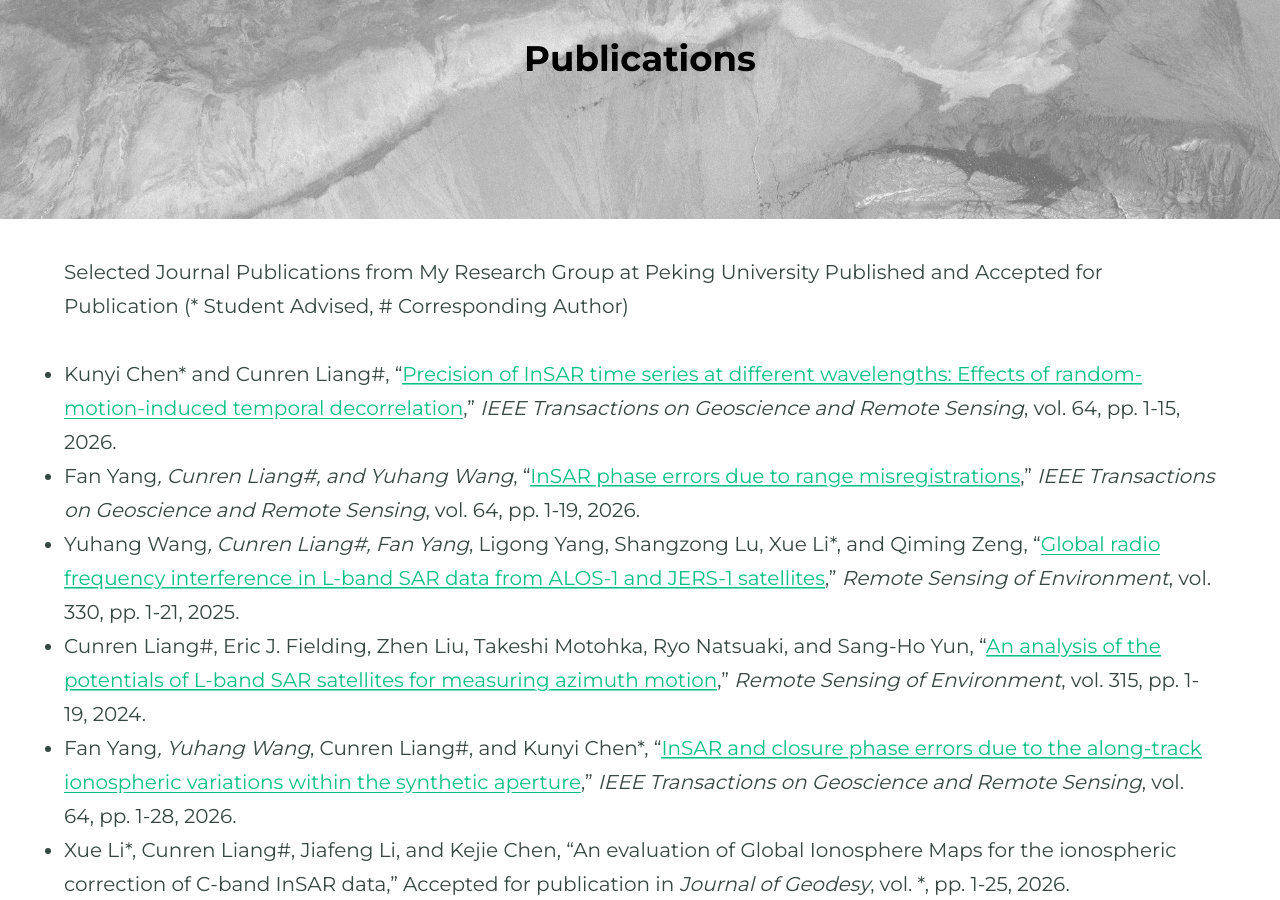
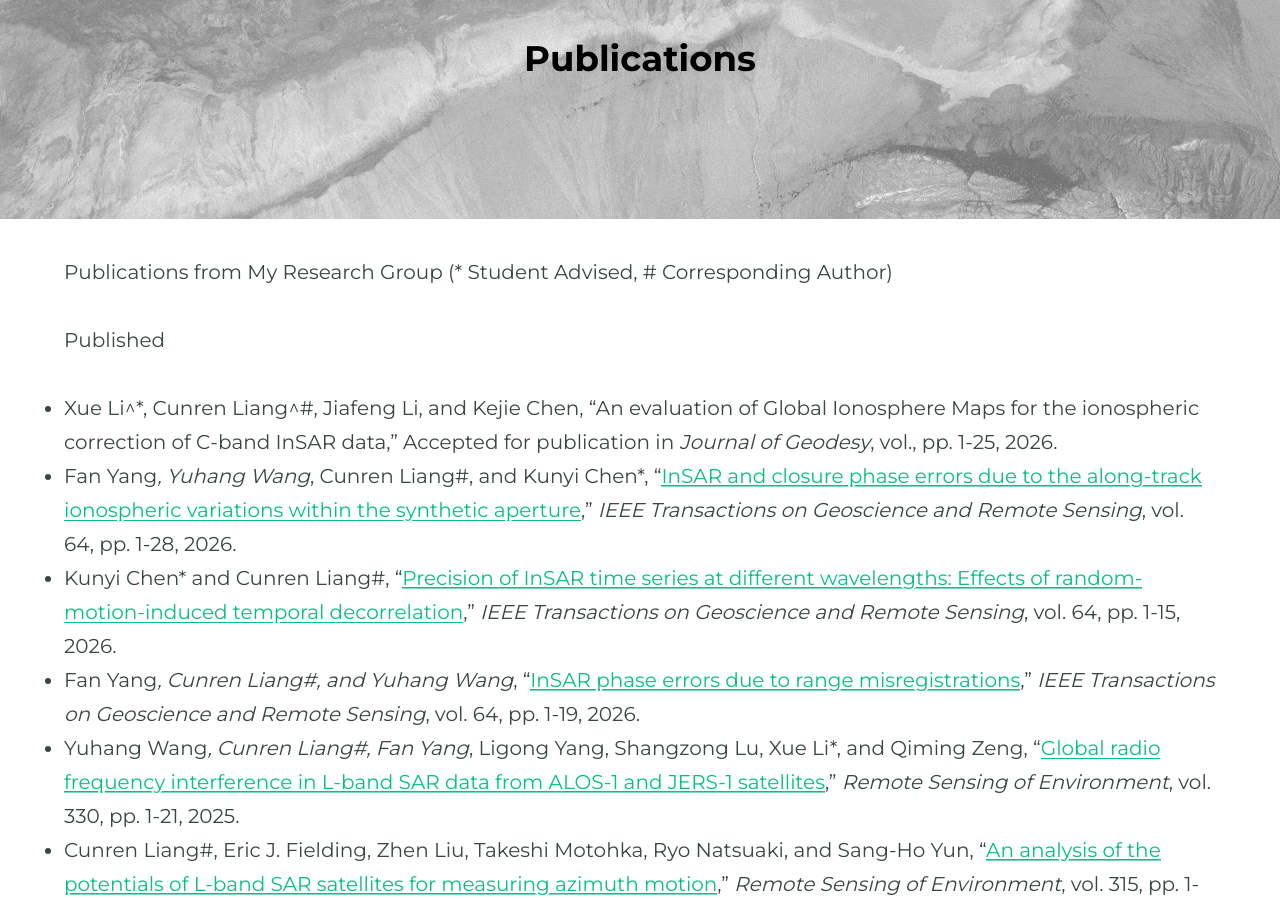
Before and after one commit to CunrenLiang/cunrenliang.github.io, a Jekyll site: the page built from publications.md, in a window 1280 px wide and 900 px high, scrolled down 205 px. Built offline with Jekyll 4.4.1, drawn with Linux system fonts in a browser that asks for light colours; some web fonts are replaced; part of the change alters nothing that is shown; some of the changed text lies outside the part shown.

Commit message:
Add files via upload

```diff
--- a/publications.md
+++ b/publications.md
@@ -5,17 +5,29 @@ feature_text: |
 feature_image: "../assets/images/tibet/tibet_s1_a41_210504-210516_4.jpg"
 ---
 
-Selected Journal Publications from My Research Group at Peking University
-Published and Accepted for Publication (* Student Advised, # Corresponding Author)
+Publications from My Research Group (* Student Advised, # Corresponding Author)
+
+Published
+* Xue Li^*, Cunren Liang^#, Jiafeng Li, and Kejie Chen, "An evaluation of Global Ionosphere Maps for the ionospheric correction of C-band InSAR data," Accepted for publication in _Journal of Geodesy_, vol., pp. 1-25, 2026.
+
+* Fan Yang*, Yuhang Wang*, Cunren Liang#, and Kunyi Chen*, "[InSAR and closure phase errors due to the along-track ionospheric variations within the synthetic aperture](https://doi.org/10.1109/TGRS.2026.3721702)," _IEEE Transactions on Geoscience and Remote Sensing_, vol. 64, pp. 1-28, 2026.
+
 * Kunyi Chen* and Cunren Liang#, "[Precision of InSAR time series at different wavelengths: Effects of random-motion-induced temporal decorrelation](https://doi.org/10.1109/TGRS.2026.3706530)," _IEEE Transactions on Geoscience and Remote Sensing_, vol. 64, pp. 1-15, 2026.
+
 * Fan Yang*, Cunren Liang#, and Yuhang Wang*, "[InSAR phase errors due to range misregistrations](https://doi.org/10.1109/TGRS.2026.3664181),” _IEEE Transactions on Geoscience and Remote Sensing_, vol. 64, pp. 1-19, 2026.
+
 * Yuhang Wang*, Cunren Liang#, Fan Yang*, Ligong Yang, Shangzong Lu, Xue Li*, and Qiming Zeng, "[Global radio frequency interference in L-band SAR data from ALOS-1 and JERS-1 satellites](https://doi.org/10.1016/j.rse.2025.114955)," _Remote Sensing of Environment_, vol. 330, pp. 1-21, 2025.
+
 * Cunren Liang#, Eric J. Fielding, Zhen Liu, Takeshi Motohka, Ryo Natsuaki, and Sang-Ho Yun, "[An analysis of the potentials of L-band SAR satellites for measuring azimuth motion](https://doi.org/10.1016/j.rse.2024.114426)," _Remote Sensing of Environment_, vol. 315, pp. 1-19, 2024.
-* Fan Yang*, Yuhang Wang*, Cunren Liang#, and Kunyi Chen*, "[InSAR and closure phase errors due to the along-track ionospheric variations within the synthetic aperture](https://doi.org/10.1109/TGRS.2026.3721702)," _IEEE Transactions on Geoscience and Remote Sensing_, vol. 64, pp. 1-28, 2026.
-* Xue Li*, Cunren Liang#, Jiafeng Li, and Kejie Chen, "An evaluation of Global Ionosphere Maps for the ionospheric correction of C-band InSAR data," Accepted for publication in _Journal of Geodesy_, vol. *, pp. 1-25, 2026.
 
-Revised (* Student Advised, # Corresponding Author)
+Revised
 * Yuhang Wang*, Cunren Liang#, Xue Li*, Fan Yang*, and Kunyi Chen*, "On the range spectral loss in InSAR," Revised, _IEEE Transactions on Geoscience and Remote Sensing_.
+
+Under Review (* Student Advised, # Corresponding Author)
+* Yusheng Li*, Cunren Liang#, and Yuhang Wang*, "Precision of phase correlation for speckle tracking," Under review.
+* Kunyi Chen*, Cunren Liang#, Fan Yang*, Xue Li*, and Yuhang Wang*, "Secondary InSAR ionospheric phase in NISAR data," Under review.
+* Cunren Liang#, Xue Li*, Yuhang Wang*, Zhen Liu, Mark Simons, Eric J. Fielding, Yuan-Kai Liu, and Sang-Ho Yun, "Evaluating ALOS-2 L-band InSAR observations of tectonic motion in the Western United States," Under review.
+* Guanshu Ao*, Cunren Liang#, and Yuxiao Qin, "Overestimation of InSAR coherence due to RCS inhomogeneity," Under review.
 
 
 
@@ -25,11 +37,11 @@ Revised (* Student Advised, # Corresponding Author)
 
 
 
-Under Review (* Student Advised, # Corresponding Author)
-* Yusheng Li*, Cunren Liang#, and Yuhang Wang*, "Precision of phase correlation for speckle tracking," Under review.
-* Kunyi Chen*, Cunren Liang#, Fan Yang*, Xue Li*, and Yuhang Wang*, "Secondary InSAR ionospheric phase in NISAR data," Under review.
-* Cunren Liang#, Xue Li*, Yuhang Wang*, Zhen Liu, Mark Simons, Eric J. Fielding, Yuan-Kai Liu, and Sang-Ho Yun, "Evaluating ALOS-2 L-band InSAR observations of tectonic motion in the Western United States," Under review.
-* Guanshu Ao*, Cunren Liang#, and Yuxiao Qin, "Overestimation of InSAR coherence due to RCS inhomogeneity," Under review.
+
+
+
+
+
 
 Other Journal Publications (Co-authored)
 * Peng Li, Jiahan Zhang, Fengling Yu, Kai Tan, Nan Xu, Chunpeng Chen, Pengfei Tang, Cunren Liang, Zhenhong Li, Houjie Wang, "Delta-Scale 10-m Tidal Flat Topography Reconstruction: A Transferable Deep Learning Approach Using Sentinel-2 Time Series," IEEE Transactions on Geoscience and Remote Sensing, vol. 64, pp. 1-12, 2026. DOI: https://doi.org/10.1109/TGRS.2026.3686116
```
